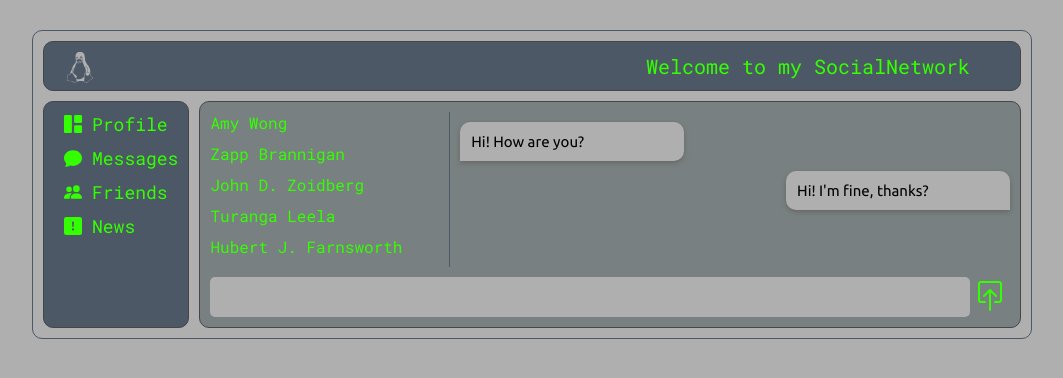
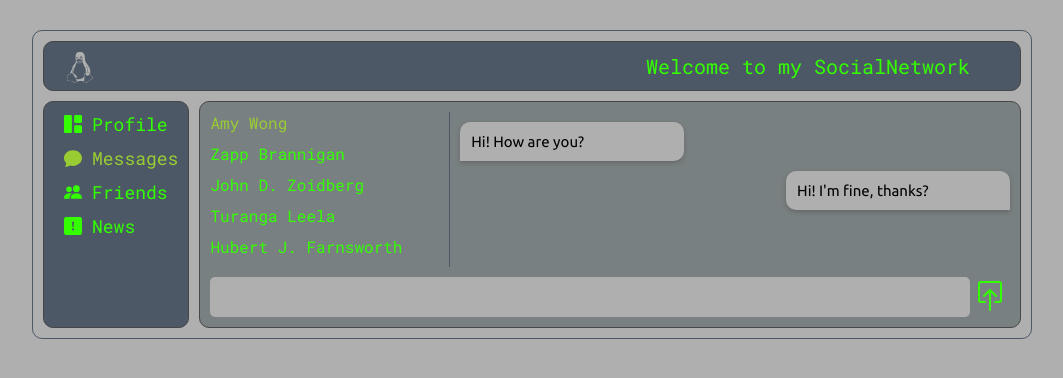
Before and after one commit to Konstantin-174/sn-new, a React (Create React App) app: page /messages/conversation in a window 1280 px wide. Shown: the top 378 px of the page, without its empty margins (108-1171 px from the left). Built offline with nearby package versions, Linux system fonts and the light colour scheme.

Commit message:
4th (Added NavLink)

```diff
--- a/src/components/Messages/Messages.module.scss
+++ b/src/components/Messages/Messages.module.scss
@@ -4,14 +4,20 @@
   display: flex;
   flex-direction: column;
 
+
   .messagesInner {
     display: flex;
     margin: 10px 10px 0 10px;
+
 
     .friendsMessages {
       padding-right: 15px;
       border-right: 1px solid #4C5866;
       flex-basis: 30%;
+
+      a.active {
+        color: #99CC33;
+      }
 
       .messagesLink {
         text-decoration: none;
--- a/src/components/Messages/Messages.tsx
+++ b/src/components/Messages/Messages.tsx
@@ -3,7 +3,7 @@ import local from './Messages.module.scss'
 import {BsBoxArrowInUp} from 'react-icons/bs';
 import MessageRequest from './message/MessageRequest';
 import MessageResponse from './message/MessageResponse';
-import {Route} from 'react-router-dom';
+import {NavLink, Route} from 'react-router-dom';
 import Conversation from './conversation/Conversation';
 
 const Messages = () => {
@@ -11,21 +11,21 @@ const Messages = () => {
         <section className={local.messagesWrap}>
             <div className={local.messagesInner}>
                 <div className={local.friendsMessages}>
-                    <a href="/messages/conversation" className={local.messagesLink}>
+                    <NavLink to="/messages/conversation" className={local.messagesLink} activeClassName={local.active}>
                         <div className={local.linkTitle}>Amy Wong</div>
-                    </a>
-                    <a href="#" className={local.messagesLink}>
+                    </NavLink>
+                    <NavLink to="#" className={local.messagesLink}>
                         <div className={local.linkTitle}>Zapp Brannigan</div>
-                    </a>
-                    <a href="#" className={local.messagesLink}>
+                    </NavLink>
+                    <NavLink to="#" className={local.messagesLink}>
                         <div className={local.linkTitle}>John D. Zoidberg</div>
-                    </a>
-                    <a href="#" className={local.messagesLink}>
+                    </NavLink>
+                    <NavLink to="#" className={local.messagesLink}>
                         <div className={local.linkTitle}>Turanga Leela</div>
-                    </a>
-                    <a href="#" className={local.messagesLink}>
+                    </NavLink>
+                    <NavLink to="#" className={local.messagesLink}>
                         <div className={local.linkTitle}>Hubert J. Farnsworth</div>
-                    </a>
+                    </NavLink>
                 </div>
                 <div className={local.messagesContent}>
                     <Route path="/messages/conversation" render={ () => <Conversation/>} />
--- a/src/components/Navbar/Navbar.module.scss
+++ b/src/components/Navbar/Navbar.module.scss
@@ -7,10 +7,15 @@
   border: 1px solid #464646;
   border-radius: 10px;
 
+
   .navContent {
     display: flex;
     flex-direction: column;
     margin: 10px 10px 10px 20px;
+
+    a.active {
+      color:#99CC33;
+    }
 
     .link {
       display: flex;
@@ -20,11 +25,13 @@
       transition: .3s;
       color: #33ff00;
 
+
       .navIcon {
         margin-right: 10px;
       }
 
-      .navText { }
+      .navText {
+      }
 
       &:last-child {
         margin-bottom: 0;
@@ -33,6 +40,7 @@
       &:hover {
         color: #99CC33;
       }
+
     }
   }
 }
--- a/src/components/Navbar/Navbar.tsx
+++ b/src/components/Navbar/Navbar.tsx
@@ -2,35 +2,36 @@ import React from 'react';
 import local from './Navbar.module.scss';
 import { BsFillGrid1X2Fill, BsFillChatFill,
     BsPeopleFill, BsFillExclamationSquareFill } from "react-icons/bs";
+import { NavLink } from 'react-router-dom';
 
 const Navbar = () => {
     return (
         <section className={local.navWrap}>
             <div className={local.navContent}>
-                <a href="/profile" className={local.link}>
+                <NavLink to="/profile" className={local.link} activeClassName={local.active}>
                     <BsFillGrid1X2Fill className={local.navIcon}/>
                     <div  className={local.navText}>
                         Profile
                     </div>
-                </a>
-                <a href="/messages" className={local.link}>
+                </NavLink>
+                <NavLink to="/messages" className={local.link} activeClassName={local.active}>
                     <BsFillChatFill className={local.navIcon}/>
                     <div className={local.navText}>
                         Messages
                     </div>
-                </a>
-                <a href="/friends" className={local.link}>
+                </NavLink>
+                <NavLink to="/friends" className={local.link} activeClassName={local.active}>
                     <BsPeopleFill className={local.navIcon}/>
                     <div className={local.navText}>
                         Friends
                     </div>
-                </a>
-                <a href="/news" className={local.link}>
+                </NavLink>
+                <NavLink to="/news" className={local.link} activeClassName={local.active}>
                     <BsFillExclamationSquareFill className={local.navIcon}/>
                     <div className={local.navText}>
                         News
                     </div>
-                </a>
+                </NavLink>
             </div>
         </section>
     )
```
